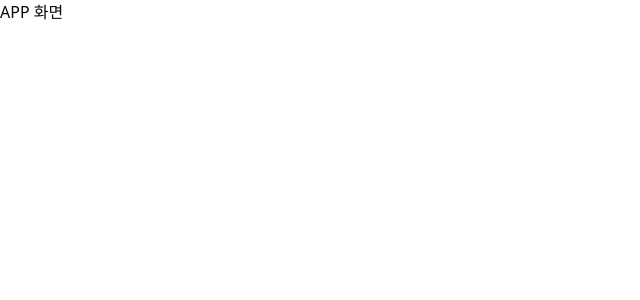
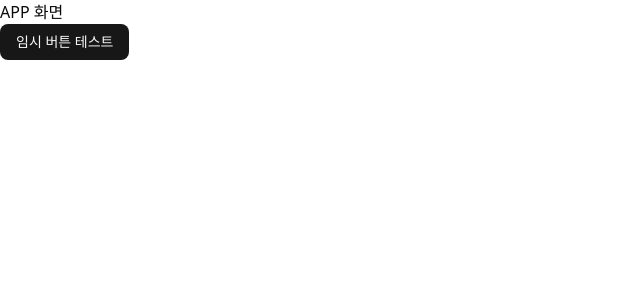
Before and after one commit to hyeonjun-hwang/quiz-dot, a React (Vite) app: page / in a window 1280 px wide. Shown: the top 300 px of the page, without its empty margins (0-640 px from the left). Built offline with nearby package versions, Linux system fonts and the light colour scheme.

Commit message:
shadcn 버튼 컴포넌트 테스트(잘됨)

```diff
--- a/package.json
+++ b/package.json
@@ -10,6 +10,7 @@
     "preview": "vite preview"
   },
   "dependencies": {
+    "@radix-ui/react-slot": "^1.2.4",
     "@tailwindcss/vite": "^4.1.17",
     "class-variance-authority": "^0.7.1",
     "clsx": "^2.1.1",
--- a/src/App.tsx
+++ b/src/App.tsx
@@ -1,7 +1,10 @@
+import { Button } from "./components/ui/button";
+
 function App() {
   return (
     <>
       <div>APP 화면</div>
+      <Button>임시 버튼 테스트</Button>
     </>
   );
 }
--- /dev/null
+++ b/src/components/ui/button.tsx
@@ -0,0 +1,60 @@
+import * as React from "react"
+import { Slot } from "@radix-ui/react-slot"
+import { cva, type VariantProps } from "class-variance-authority"
+
+import { cn } from "@/lib/utils"
+
+const buttonVariants = cva(
+  "inline-flex items-center justify-center gap-2 whitespace-nowrap rounded-md text-sm font-medium transition-all disabled:pointer-events-none disabled:opacity-50 [&_svg]:pointer-events-none [&_svg:not([class*='size-'])]:size-4 shrink-0 [&_svg]:shrink-0 outline-none focus-visible:border-ring focus-visible:ring-ring/50 focus-visible:ring-[3px] aria-invalid:ring-destructive/20 dark:aria-invalid:ring-destructive/40 aria-invalid:border-destructive",
+  {
+    variants: {
+      variant: {
+        default: "bg-primary text-primary-foreground hover:bg-primary/90",
+        destructive:
+          "bg-destructive text-white hover:bg-destructive/90 focus-visible:ring-destructive/20 dark:focus-visible:ring-destructive/40 dark:bg-destructive/60",
+        outline:
+          "border bg-background shadow-xs hover:bg-accent hover:text-accent-foreground dark:bg-input/30 dark:border-input dark:hover:bg-input/50",
+        secondary:
+          "bg-secondary text-secondary-foreground hover:bg-secondary/80",
+        ghost:
+          "hover:bg-accent hover:text-accent-foreground dark:hover:bg-accent/50",
+        link: "text-primary underline-offset-4 hover:underline",
+      },
+      size: {
+        default: "h-9 px-4 py-2 has-[>svg]:px-3",
+        sm: "h-8 rounded-md gap-1.5 px-3 has-[>svg]:px-2.5",
+        lg: "h-10 rounded-md px-6 has-[>svg]:px-4",
+        icon: "size-9",
+        "icon-sm": "size-8",
+        "icon-lg": "size-10",
+      },
+    },
+    defaultVariants: {
+      variant: "default",
+      size: "default",
+    },
+  }
+)
+
+function Button({
+  className,
+  variant,
+  size,
+  asChild = false,
+  ...props
+}: React.ComponentProps<"button"> &
+  VariantProps<typeof buttonVariants> & {
+    asChild?: boolean
+  }) {
+  const Comp = asChild ? Slot : "button"
+
+  return (
+    <Comp
+      data-slot="button"
+      className={cn(buttonVariants({ variant, size, className }))}
+      {...props}
+    />
+  )
+}
+
+export { Button, buttonVariants }
```
Also changed, not shown: 1 other file (tests, documents, lock files or other folders).
